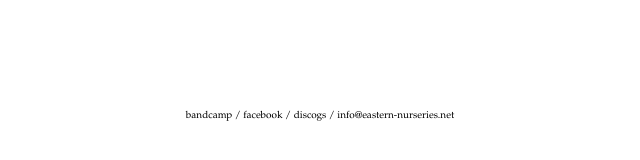
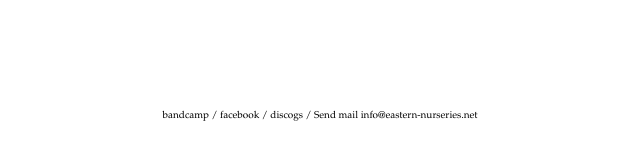
Before and after one commit to aftertheangels69/eastern-nurseries.net, a Jekyll site: the page built from index.md, in a window 1280 px wide. Shown: the part 478-638 px from the top of the page, without its empty margins (320-960 px from the left). Built offline with Jekyll 4.4.1, drawn with Linux system fonts in a browser that asks for light colours; our own code applies the rules of GitHub Pages for plain Markdown files.

Commit message:
Update default.html

```diff
--- a/_layouts/default.html
+++ b/_layouts/default.html
@@ -44,6 +44,7 @@ EN01 Canadian Rifles - Eastern Nurseries EP
 <a href="http://eastern-nurseries.bandcamp.com/">bandcamp</a> /
 <a href="https://www.facebook.com/easternnurseries2019">facebook</a> /
 <a href="http://www.discogs.com/label/Eastern+Nurseries">discogs</a> /
+<bold><a href="mailto:info@eastern-nurseries.net">Send mail</a></bold>
  info@eastern-nurseries.net</p>
 </font>
 </center>
```
